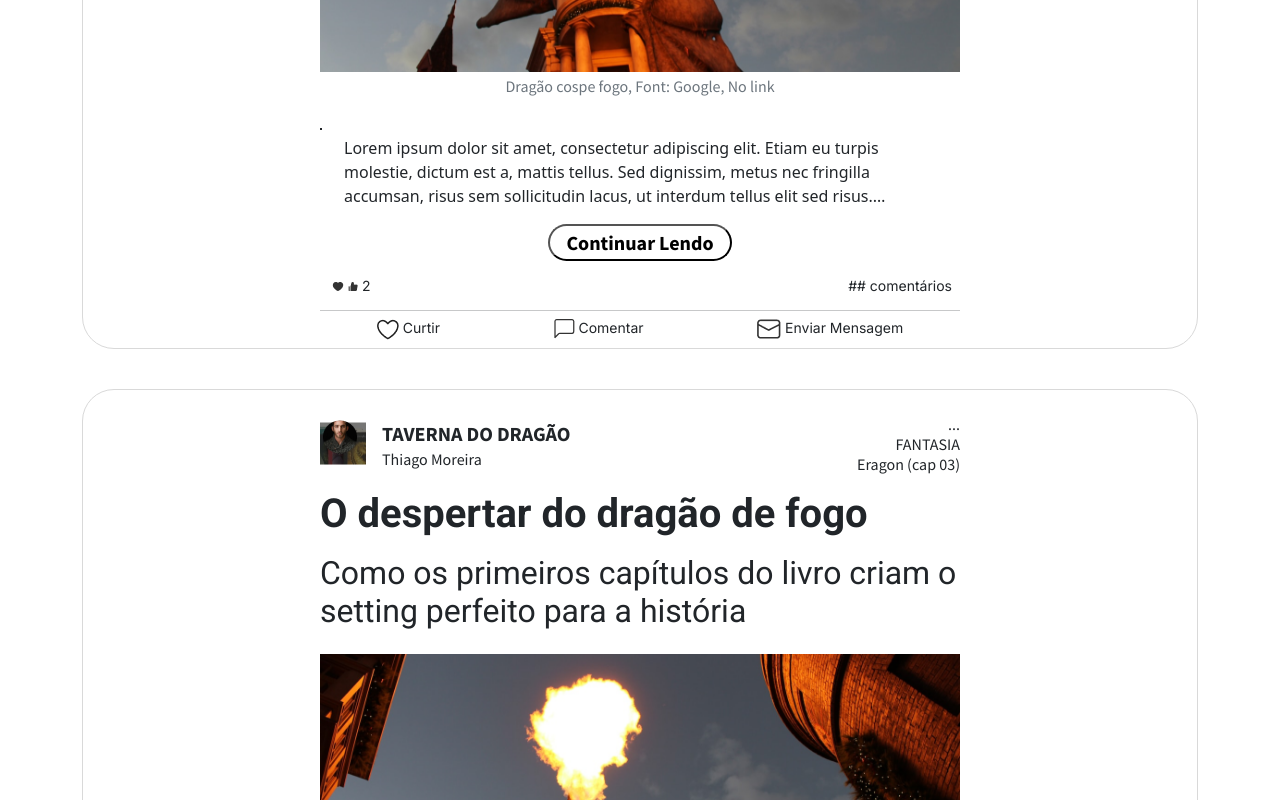
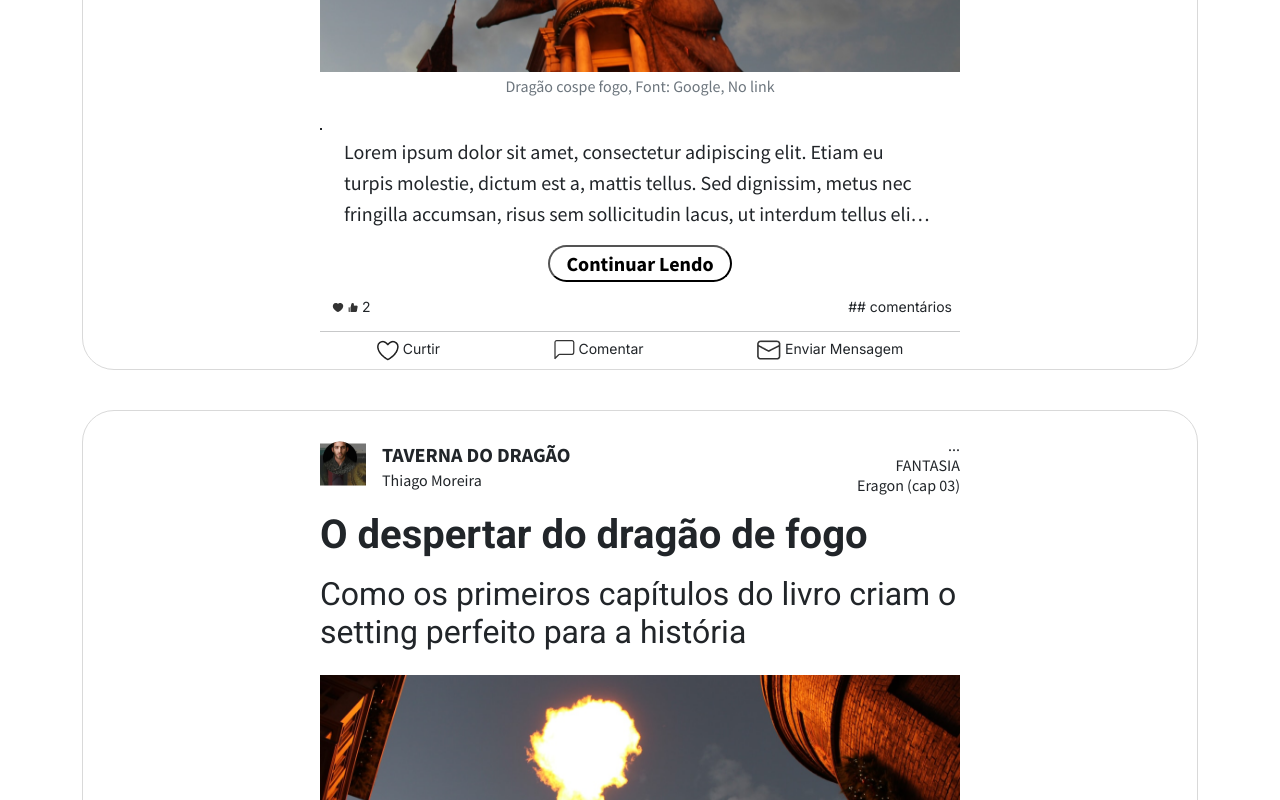
Before and after one commit to dreialcantara/Roda-Front, a React (Create React App) app: page /feed in a window 1280 px wide. Shown: the part 1680-2480 px from the top of the page. Built offline with nearby package versions, Linux system fonts and the light colour scheme; no server answers.

Commit message:
cardpost ajust

```diff
--- a/src/components/CardPost/index.css
+++ b/src/components/CardPost/index.css
@@ -72,8 +72,25 @@
     display: -webkit-box;
     -webkit-line-clamp: 3;
     -webkit-box-orient: vertical;
+
+    font-family: Source Sans Pro;
+    font-size: 20px;
+    font-weight: 400;
+    line-height: 31px;
+    letter-spacing: 0em;
+    text-align: left;
+
 }
 
+.cardpost-text {
+    font-family: Source Sans Pro;
+    font-size: 20px;
+    font-weight: 400;
+    line-height: 31px;
+    letter-spacing: 0em;
+    text-align: left;
+
+}
 
 .cardpost-txtheader {
     font-family: Source Sans Pro;
--- a/src/components/CardPost/index.tsx
+++ b/src/components/CardPost/index.tsx
@@ -69,7 +69,7 @@ export function CardPost() {
             <div className={`mb-2 d-${openSubtitle}`}>
               <div className="vr"></div>
               <div>
-                <p className=" cardpost-textintro px-4">
+                <p className="cardpost-textintro px-4">
                   Lorem ipsum dolor sit amet, consectetur adipiscing elit. Etiam
                   eu turpis molestie, dictum est a, mattis tellus. Sed
                   dignissim, metus nec fringilla accumsan, risus sem
@@ -83,7 +83,7 @@ export function CardPost() {
             </div>
 
             <Collapse in={open}>
-              <div id="example-collapse-text">
+              <div className="cardpost-text" id="example-collapse-text">
                 Lorem ipsum dolor sit amet, consectetur adipiscing elit. Etiam
                 eu turpis molestie, dictum est a, mattis tellus. Sed dignissim,
                 metus nec fringilla accumsan, risus sem sollicitudin lacus, ut
```
